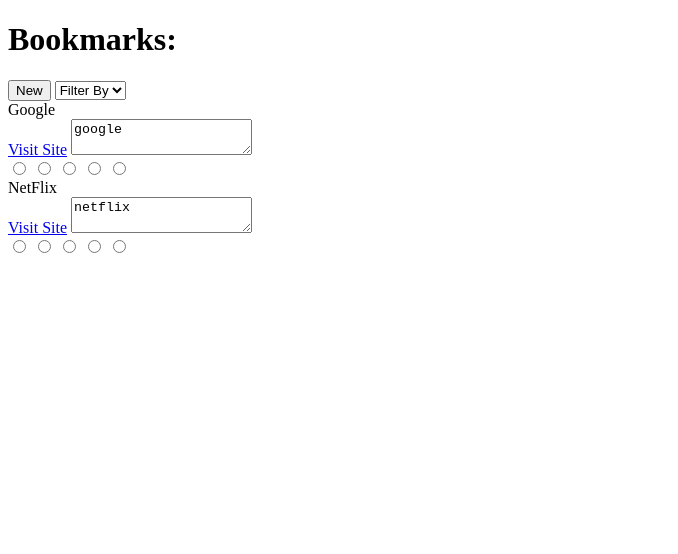
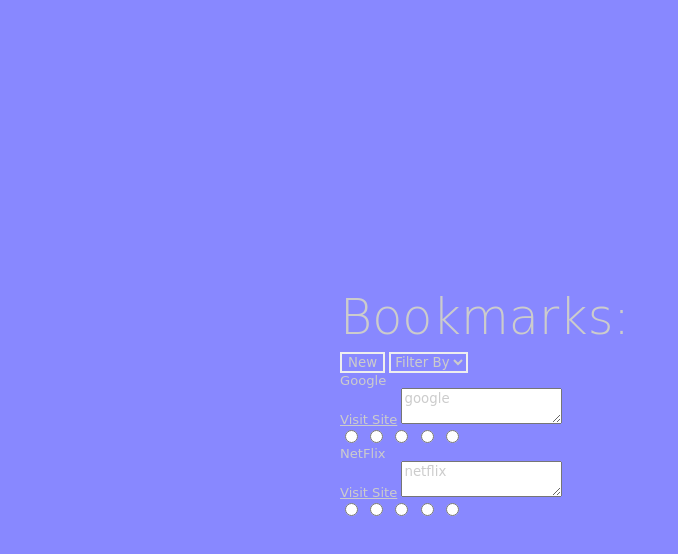
Before and after one commit to thinkful-ei-shark/rylan-wassem-bookmarks-app, a plain HTML site: page index.html in a window 1280 px wide. Shown: the whole page, without its empty margins (0-678 px from the left). Drawn offline with nearby package versions, Linux system fonts and the light colour scheme.

Commit message:
adding styling

```diff
--- a/index.css
+++ b/index.css
@@ -0,0 +1,48 @@
+*{
+    color: #ccc;
+    box-sizing: border-box;
+    font-family: 'Rock Salt', cursive;
+    transition-duration: 0.25s;
+}
+
+html {
+    font-size: calc(0.4vw + 8px)
+}
+
+html, body{
+    padding:0;
+    margin:0;
+}
+
+h1 {
+    font-size: 3.75rem;
+    font-weight: 300;
+    margin: 0.5rem 0;
+}
+
+body{
+    background-color: #88F;
+    display: flex;
+    flex-flow: column;
+    align-items: center;
+    justify-content: center;
+    min-height: 100vh;
+    width: 100vw;
+}
+
+main{
+    width: 95%;
+    max-width: 600px;
+}
+
+input, select, button{
+    background: none;
+    border: 2px solid #eee;
+}
+
+.hidden {
+    display: none !important;
+    opacity: 0;
+    height: 0px;
+    flex: 0;
+}
--- a/index.html
+++ b/index.html
@@ -4,6 +4,7 @@
 <head>
     <meta charset="UTF-8">
     <meta name="viewport" content="width=device-width, initial-scale=1.0">
+    <link rel="stylesheet" href="index.css">
     <title>Bookmarks</title>
 </head>
 
```
